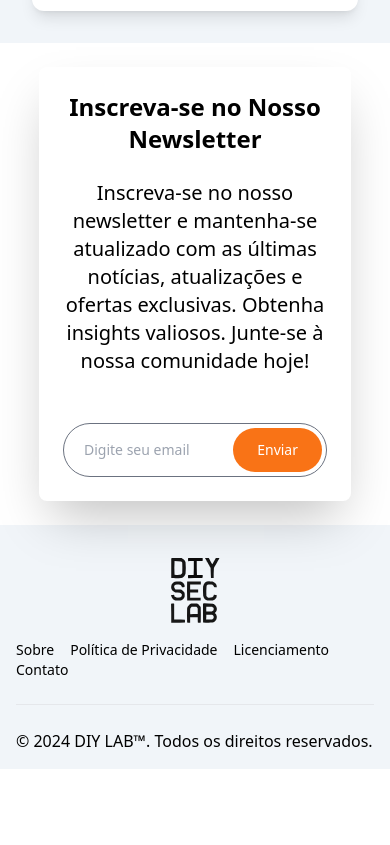
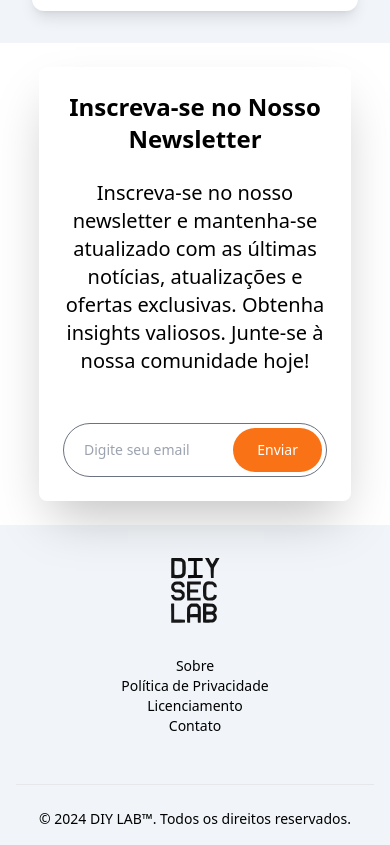
Before and after one commit to Lucasqc04/john-galt, a React (Vite) app: page /pt in a window 390 px wide. Shown: the part 5902-6747 px from the top of the page. Before the commit the page ends 6671 px from the top, so only its background shows below. Built offline with nearby package versions, Linux system fonts and the light colour scheme; no server answers; what tailwindcss-animated would draw is missing.

Commit message:
style(footer): center text on mobile screens

```diff
--- a/src/view/layout/Footer/Footer.tsx
+++ b/src/view/layout/Footer/Footer.tsx
@@ -9,10 +9,10 @@ export function Footer() {
   const { theme } = useFooter();
 
   return (
-    <footer className="bg-slate-100 dark:bg-gray-800 ">
+    <footer className="bg-slate-100 dark:bg-gray-800">
       <div className="w-full max-w-screen-xl mx-auto p-4 md:py-8">
-        <div className="sm:flex sm:items-center sm:justify-between">
-          <div className="flex lg:flex-1 justify-center lg:justify-start">
+        <div className="flex flex-col sm:flex-row sm:items-center sm:justify-between">
+          <div className="flex lg:flex-1 justify-center lg:justify-start mb-4 sm:mb-0">
             <a href="/">
               <img
                 src={theme.isDarkTheme ? LogoWhite : Logo}
@@ -22,19 +22,19 @@ export function Footer() {
               <span className="sr-only">DIY LAB</span>
             </a>
           </div>
-          <ul className="flex flex-wrap items-center mb-6 text-sm font-medium dark:text-white-white sm:mb-0 dark:text-white-gray-400">
+          <ul className="flex flex-col sm:flex-row flex-wrap items-center text-center sm:text-left mb-6 text-sm font-medium dark:text-white sm:mb-0 dark:text-gray-400">
             <li>
-              <a href="#" className="hover:underline me-4 md:me-6">
+              <a href="#" className="hover:underline mb-2 sm:mb-0 sm:me-6">
                 {t(LanguageTexts.FooterAbout)}
               </a>
             </li>
             <li>
-              <a href="#" className="hover:underline me-4 md:me-6">
+              <a href="#" className="hover:underline mb-2 sm:mb-0 sm:me-6">
                 {t(LanguageTexts.FooterPrivacyPolicy)}
               </a>
             </li>
             <li>
-              <a href="#" className="hover:underline me-4 md:me-6">
+              <a href="#" className="hover:underline mb-2 sm:mb-0 sm:me-6">
                 {t(LanguageTexts.FooterLicensing)}
               </a>
             </li>
@@ -45,8 +45,8 @@ export function Footer() {
             </li>
           </ul>
         </div>
-        <hr className="my-6 border-gray-200 sm:mx-auto dark:text-white-white lg:my-8" />
-        <span className="block text-smdark:text-white-white sm:text-center dark:text-white-gray-400">
+        <hr className="my-6 border-gray-200 sm:mx-auto dark:border-gray-700 lg:my-8" />
+        <span className="block text-center text-sm dark:text-gray-400">
           © 2024{' '}
           <a href="#" className="hover:underline">
             DIY LAB™
```
